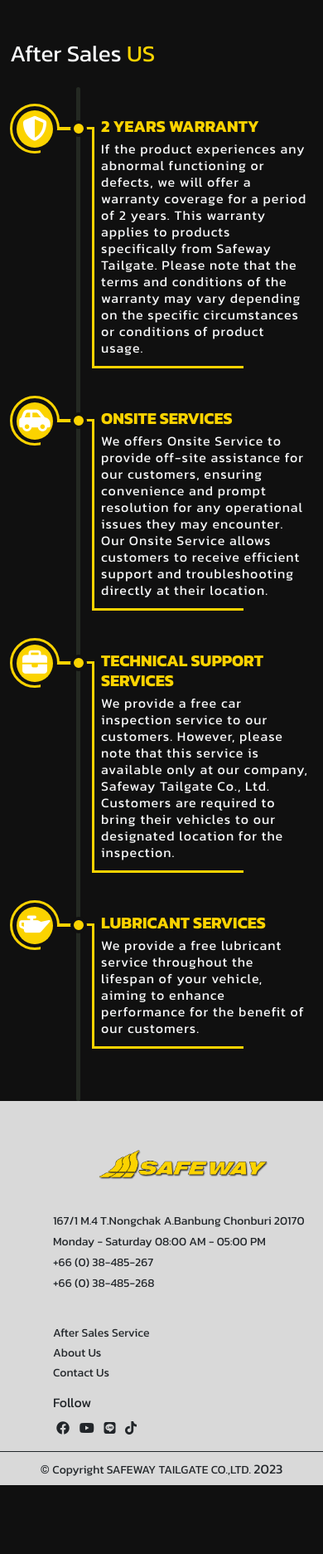
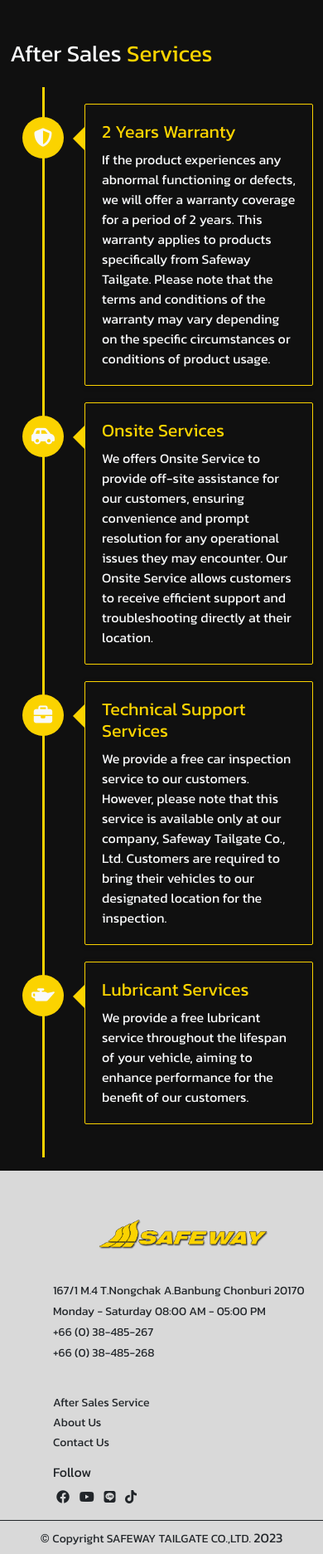
Before and after one commit to GunZiR/SafewayWebsite, a Django app: page /after-sales-service in a window 390 px wide. Shown: the part 76-1949 px from the top of the page at 83% size. Before the commit the page ends 1866 px from the top, so only its background shows below. Run offline with Django 4.2, Linux system fonts and the light colour scheme; some libraries are stand-ins or nearby versions.

Commit message:
redesign after sale service page

```diff
--- a/static/css/after_sales_service.css
+++ b/static/css/after_sales_service.css
@@ -1,198 +1,163 @@
-.main-timeline6{
-  overflow: hidden;
-  position: relative
+.service {
+    list-style: none;
+    padding: 20px 0 20px;
+    position: relative;
 }
-.main-timeline6 .timeline{
-  width: 50%;
-  float: right;
+    .service:before {
+        top: 0;
+        bottom: 0;
+        position: absolute;
+        content: " ";
+        width: 3px;
+        background-color: #fbd300;
+        left: 50%;
+        margin-left: -1.5px;
+    }
+    .service > li {
+        margin-bottom: 20px;
         position: relative;
-  z-index: 1
     }
-.main-timeline6 .timeline:after, .main-timeline6 .timeline:before{
+        .service > li:before,
+        .service > li:after {
+            content: " ";
+            display: table;
+        }
+        .service > li:after {
+            clear: both;
+        }
+
+        .service > li:before,
+        .service > li:after {
+            content: " ";
+            display: table;
+        }
+
+        .service > li:after {
+            clear: both;
+        }
+
+        .service > li > .service-panel {
+            width: 46%;
+            float: left;
+            border: 1px solid #fbd300;
+            border-radius: 2px;
+            padding: 20px;
+            position: relative;
+            -webkit-box-shadow: 0 1px 6px rgba(0, 0, 0, 0.175);
+            box-shadow: 0 1px 6px rgba(0, 0, 0, 0.175);
+        }
+
+            .service > li > .service-panel:before {
                 position: absolute;
-  top: 50%;
-  content: "";
-  display: block;
-  clear: both
+                top: 26px;
+                right: -15px;
+                display: inline-block;
+                border-top: 15px solid transparent;
+                border-left: 15px solid #fbd300;
+                border-right: 0 solid #fbd300;
+                border-bottom: 15px solid transparent;
+                content: " ";
             }
-.main-timeline6 .timeline:before{
-  width: 40%;
-  height: 6px;
-  background: #f8f9fa;
-  left: 0;
-  z-index: -1;
-  transform: translateY(-50%)
+
+            .service > li > .service-panel:after {
+                position: absolute;
+                top: 27px;
+                right: -14px;
+                display: inline-block;
+                border-top: 14px solid transparent;
+                border-left: 14px solid #fbd300;
+                border-right: 0 solid #fbd300;
+                border-bottom: 14px solid transparent;
+                content: " ";
             }
-.main-timeline6 .timeline:after{
-  width: 6px;
-  height: 70%;
-  background: #f8f9fa;
-  left: -3px
-}
-.main-timeline6 .timeline-content{
-  width: 65%;
-  float: right;
-  padding: 30px 0 30px 30px;
-  margin-right: 15px;
-  background: #f8f9fa;
-  border-radius: 10px;
-}
-.main-timeline6 .timeline-content:after, .main-timeline6 .timeline-content:before{
-  content: "";
-  width: 26px;
-  height: 26px;
-  border-radius: 50%;
-  background: #f8f9fa;
-  position: absolute;
-  top: 50%;
-  left: -13px;
-  z-index: 1;
-  transform: translateY(-50%)
-}
-.main-timeline6 .timeline-content:after{
-  left: 30%;
-  transform: translate(-50%, -50%)
-}
-.main-timeline6 .content-inner{
-  padding: 35px 15px 35px 110px;
-  margin-right: -15px;
-  background: #FBD300;
-  border-radius: 150px 0 0 150px;
-  position: relative
-}
-.main-timeline6 .content-inner:after, .main-timeline6 .content-inner:before{
-  content: "";
-  border-left: 15px solid #FBD300;
-  border-top: 10px solid transparent;
-  position: absolute;
-  top: -10px;
-  right: 0
-}
-.main-timeline6 .content-inner:after{
-  border-top: none;
-  border-bottom: 10px solid transparent;
-  top: auto;
-  bottom: -10px
-}
-.main-timeline6 .icon{
-  width: 110px;
-  height: 100%;
+
+        .service > li > .service-badge {
+            color: #f8f9fa;
+            width: 50px;
+            height: 50px;
+            line-height: 50px;
+            font-size: 1.4em;
             text-align: center;
             position: absolute;
-  top: 0;
-  left: 0
+            top: 16px;
+            left: 50%;
+            margin-left: -25px;
+            background-color: #fbd300;
+            z-index: 100;
+            border-top-right-radius: 50%;
+            border-top-left-radius: 50%;
+            border-bottom-right-radius: 50%;
+            border-bottom-left-radius: 50%;
         }
-.main-timeline6 .icon i{
-  font-size: 60px;
-  font-weight: 700;
-  color: #101010;
-  position: absolute;
-  top: 50%;
-  left: 50%;
-  transform: translate(-50%,-50%)
+
+        .service > li.service-inverted > .service-panel {
+            float: right;
         }
-.main-timeline6 .title{
-  font-size: 22px;
-  font-weight: 700;
-  color: #101010;
-  margin: 0 0 5px
+
+            .service > li.service-inverted > .service-panel:before {
+                border-left-width: 0;
+                border-right-width: 15px;
+                left: -15px;
+                right: auto;
             }
-.main-timeline6 .description{
-  font-size: 14px;
-  color: #101010;
-  margin: 0
+
+            .service > li.service-inverted > .service-panel:after {
+                border-left-width: 0;
+                border-right-width: 14px;
+                left: -14px;
+                right: auto;
             }
-.main-timeline6 .timeline:nth-child(2n) .icon,.main-timeline6 .timeline:nth-child(2n):after,.main-timeline6 .timeline:nth-child(2n):before{
-  left: auto;
-  right: 0
+
+.service-badge {
+    background-color: #fbd300 !important;
 }
-.main-timeline6 .timeline:nth-child(2n):after{
-  right: -3px
+
+.service-title {
+    margin-top: 0;
+    color: inherit;
 }
-.main-timeline6 .timeline:nth-child(2n) .timeline-content{
-  float: left;
-  padding: 30px 30px 30px 0;
-  margin: 0 0 0 15px
+
+.service-body > p,
+.service-body > ul {
+    margin-bottom: 0;
 }
-.main-timeline6 .timeline:nth-child(2n) .timeline-content:after,.main-timeline6 .timeline:nth-child(2n) .timeline-content:before{
-  left: auto;
-  right: -13px
+
+    .service-body > p + p {
+        margin-top: 5px;
     }
-.main-timeline6 .timeline:nth-child(2n) .timeline-content:after{
-  right: 30%;
-  margin-right: -25px
+
+@media (max-width: 767px) {
+    ul.service:before {
+        left: 40px;
     }
-.main-timeline6 .timeline:nth-child(2n) .content-inner{
-  padding: 35px 110px 35px 15px;
-  margin: 0 0 0 -15px;
-  border-radius: 0 150px 150px 0
+
+    ul.service > li > .service-panel {
+        width: calc(100% - 90px);
+        width: -moz-calc(100% - 90px);
+        width: -webkit-calc(100% - 90px);
     }
-.main-timeline6 .timeline:nth-child(2n) .content-inner:after,.main-timeline6 .timeline:nth-child(2n) .content-inner:before{
-  border: none;
-  border-right: 15px solid #FBD300;
-  border-top: 10px solid transparent;
+
+    ul.service > li > .service-badge {
+        left: 15px;
+        margin-left: 0;
+        top: 16px;
+    }
+
+    ul.service > li > .service-panel {
+        float: right;
+    }
+
+        ul.service > li > .service-panel:before {
+            border-left-width: 0;
+            border-right-width: 15px;
+            left: -15px;
             right: auto;
-  left: 0
         }
-.main-timeline6 .timeline:nth-child(2n) .content-inner:after{
-  border-top: none;
-  border-bottom: 10px solid transparent
-}
-.main-timeline6 .timeline:nth-child(2){
-  margin-top: 200px
-}
-.main-timeline6 .timeline:nth-child(odd){
-  margin: -190px 0 0
-}
-.main-timeline6 .timeline:nth-child(even){
-  margin-bottom: 70px
-}
-.main-timeline6 .timeline:first-child, .main-timeline6 .timeline:last-child:nth-child(even){
-  margin: 0
-}
-@media only screen and (max-width: 990px) and (min-width: 768px){
-  .main-timeline6 .timeline:after{
-    height: 80%
+
+        ul.service > li > .service-panel:after {
+            border-left-width: 0;
+            border-right-width: 14px;
+            left: -14px;
+            right: auto;
         }
 }
-@media only screen and (max-width: 767px){
-  .main-timeline6 .timeline:last-child, .main-timeline6 .timeline:nth-child(even), .main-timeline6 .timeline:nth-child(odd){
-    margin: 0
-  }
-  .main-timeline6 .timeline{
-    width: 95%;
-    margin: 15px 15px 15px 0!important
-  }
-  .main-timeline6 .timeline .timeline-content:after,.main-timeline6 .timeline .timeline-content:before,.main-timeline6 .timeline:after,.main-timeline6 .timeline:before{
-    display: none
-  }
-  .main-timeline6 .timeline-content, .main-timeline6 .timeline:nth-child(2n) .timeline-content{
-    width: 100%;
-    float: none;
-    padding: 30px 0 30px 30px;
-    margin: 0
-  }
-  .main-timeline6 .content-inner, .main-timeline6 .timeline:nth-child(2n) .content-inner{
-    padding: 35px 15px 35px 110px;
-    margin: 0 -15px 0 0;
-    border-radius: 150px 0 0 150px
-  }
-  .main-timeline6 .timeline:nth-child(2n) .content-inner:after,.main-timeline6 .timeline:nth-child(2n) .content-inner:before{
-    border: none;
-    border-left: 15px solid #FBD300;
-    border-top: 10px solid transparent;
-    right: 0;
-    left: auto
-  }
-  .main-timeline6 .timeline:nth-child(2n) .content-inner:after{
-    border-top: none;
-    border-bottom: 10px solid transparent
-  }
-  .main-timeline6 .timeline:nth-child(2n) .icon{
-    top: 0;
-    left: 0
-  }
-  .main-timeline6 .timeline:nth-child(4n) .content-inner:after,.main-timeline6 .timeline:nth-child(4n) .content-inner:before{
-    border-left-color: #FBD300
-  }
-}
--- a/static/css/test.css
+++ /dev/null
@@ -1,47 +0,0 @@
-.main-timeline{position:relative}
-.main-timeline:before{content:"";width:5px;height:100%;border-radius:20px;margin:0 auto;background:#242922;position:absolute;top:0;left:0;right:0}
-.main-timeline .timeline{display:inline-block;margin-bottom:50px;position:relative}
-.main-timeline .timeline:before{content:"";width:20px;height:20px;border-radius:50%;border:4px solid #101010;background:#fbd300;position:absolute;top:50%;left:50%;z-index:1;transform:translate(-50%,-50%)}
-.main-timeline .timeline-icon{display:inline-block;width:130px;height:130px;border-radius:50%;border:3px solid #fbd300;padding:13px;text-align:center;position:absolute;top:50%;left:30%;transform:translateY(-50%)}
-.main-timeline .timeline-icon i{display:block;border-radius:50%;background:#fbd300;font-size:64px;color:#fff;line-height:100px;z-index:1;position:relative}
-.main-timeline .timeline-icon:after,.main-timeline .timeline-icon:before{content:"";width:100px;height:4px;background:#fbd300;position:absolute;top:50%;right:-100px;transform:translateY(-50%)}
-.main-timeline .timeline-icon:after{width:70px;height:50px;background:#101010;top:89px;right:-30px}
-.main-timeline .timeline-content{width:50%;padding:0 50px;margin:52px 0 0;float:right;position:relative}
-.main-timeline .timeline-content:before{content:"";width:70%;height:100%;border:3px solid #fbd300;border-top:none;border-right:none;position:absolute;bottom:-13px;left:35px}
-.main-timeline .timeline-content:after{content:"";width:37px;height:3px;background:#fbd300;position:absolute;top:13px;left:0}
-.main-timeline .title{font-size:20px;font-weight:600;color:#fbd300;text-transform:uppercase;margin:0 0 5px}
-.main-timeline .description{display:inline-block;font-size:16px;line-height:20px;letter-spacing:1px;margin:0}
-.main-timeline .timeline:nth-child(even) .timeline-icon{left:auto;right:30%}
-.main-timeline .timeline:nth-child(even) .timeline-icon:before{right:auto;left:-100px}
-.main-timeline .timeline:nth-child(even) .timeline-icon:after{right:auto;left:-30px}
-.main-timeline .timeline:nth-child(even) .timeline-content{float:left}
-.main-timeline .timeline:nth-child(even) .timeline-content:before{left:auto;right:35px;transform:rotateY(180deg)}
-.main-timeline .timeline:nth-child(even) .timeline-content:after{left:auto;right:0}
-@media only screen and (max-width:1200px){.main-timeline .timeline-icon:before{width:50px;right:-50px}
-.main-timeline .timeline:nth-child(even) .timeline-icon:before{right:auto;left:-50px}
-.main-timeline .timeline-content{margin-top:75px}
-}
-@media only screen and (max-width:990px){.main-timeline .timeline{margin:0 0 10px}
-.main-timeline .timeline-icon{left:25%}
-.main-timeline .timeline:nth-child(even) .timeline-icon{right:25%}
-.main-timeline .timeline-content{margin-top:115px}
-}
-@media only screen and (max-width:767px){.main-timeline{padding-top:50px}
-.main-timeline:before{left:80px;right:0;margin:0}
-.main-timeline .timeline{margin-bottom:70px}
-.main-timeline .timeline:before{top:0;left:83px;right:0;margin:0}
-.main-timeline .timeline-icon{width:60px;height:60px;line-height:40px;padding:5px;top:0;left:0}
-.main-timeline .timeline:nth-child(even) .timeline-icon{left:0;right:auto}
-.main-timeline .timeline-icon:before,.main-timeline .timeline:nth-child(even) .timeline-icon:before{width:25px;left:auto;right:-25px}
-.main-timeline .timeline-icon:after,.main-timeline .timeline:nth-child(even) .timeline-icon:after{width:25px;height:30px;top:44px;left:auto;right:-5px}
-.main-timeline .timeline-icon i{font-size:30px;line-height:45px}
-.main-timeline .timeline-content,.main-timeline .timeline:nth-child(even) .timeline-content{width:100%;margin-top:-15px;padding-left:130px;padding-right:5px}
-.main-timeline .timeline:nth-child(even) .timeline-content{float:right}
-.main-timeline .timeline-content:before,.main-timeline .timeline:nth-child(even) .timeline-content:before{width:50%;left:120px}
-.main-timeline .timeline:nth-child(even) .timeline-content:before{right:auto;transform:rotateY(0)}
-.main-timeline .timeline-content:after,.main-timeline .timeline:nth-child(even) .timeline-content:after{left:85px}
-}
-@media only screen and (max-width:479px){.main-timeline .timeline-content,.main-timeline .timeline:nth-child(2n) .timeline-content{padding-left:110px}
-.main-timeline .timeline-content:before,.main-timeline .timeline:nth-child(2n) .timeline-content:before{left:99px}
-.main-timeline .timeline-content:after,.main-timeline .timeline:nth-child(2n) .timeline-content:after{left:65px}
-}
--- a/templates/app/after_sales_service.html
+++ b/templates/app/after_sales_service.html
@@ -6,27 +6,30 @@
 {% endblock %}
 
 {% block content %}
-<link rel="stylesheet" href="{% static 'css/test.css' %}">
+<link rel="stylesheet" href="{% static 'css/after_sales_service.css' %}">
 
 <div class="container pt-4 pb-3">
 	<div class="row">
 	  <div class="container mt-4">
 		<h1>
 		  <span class="text-light">After Sales</span>
-		  <span class="yellow-text">US</span>
+		  <span class="yellow-text">Services</span>
 		</h1>
 	  </div>
 	</div>
 </div>
 <div class="container">
-	<div class="row">
-		<div class="col-md-12">
-			<div class="main-timeline">
-				<a href="#" class="timeline text-decoration-none">
-					<div class="timeline-icon"><i class="fa-solid fa-shield-halved"></i></div>
-					<div class="timeline-content">
-						<h3 class="title">2 Years Warranty</h3>
-						<p class="description white-text">
+    <ul class="service">
+        <li>
+			<div class="service-badge">
+				<i class="fa-solid fa-shield-halved"></i>
+			</div>
+			<div class="service-panel">
+				<div class="service-heading yellow-text">
+					<h4 class="service-title">2 Years Warranty</h4>
+				</div>
+				<div class="service-body white-text">
+					<p>
 						If the product experiences any abnormal functioning or defects,
 						we will offer a warranty coverage for a period of 2 years.
 						This warranty applies to products specifically from Safeway Tailgate.
@@ -34,40 +37,55 @@
 						circumstances or conditions of product usage.
 					</p>
 				</div>
-				</a>
-				<a href="#" class="timeline text-decoration-none">
-					<div class="timeline-icon"><i class="fa-solid fa-car-side"></i></div>
-					<div class="timeline-content">
-						<h3 class="title">Onsite Services</h3>
-						<p class="description white-text">
+			</div>
+        </li>
+        <li class="service-inverted">
+          <div class="service-badge">
+			<i class="fa-solid fa-car-side"></i>
+		</div>
+		<div class="service-panel">
+			<div class="service-heading yellow-text">
+				<h4 class="service-title">Onsite Services</h4>
+			</div>
+			<div class="service-body white-text">
+				<p>
 					We offers Onsite Service to provide off-site assistance for our customers,
 					ensuring convenience and prompt resolution for any operational issues they may encounter.
 					Our Onsite Service allows customers to receive efficient support and troubleshooting directly at their location.
 				</p>
 			</div>
-				</a>
-				<a href="#" class="timeline text-decoration-none">
-					<div class="timeline-icon"><i class="fa-solid fa-briefcase"></i></div>
-					<div class="timeline-content">
-						<h3 class="title">Technical Support Services</h3>
-						<p class="description white-text">
+          </div>
+        </li>
+        <li>
+			<div class="service-badge">
+				<i class="fa-solid fa-briefcase"></i>
+			</div>
+			<div class="service-panel">
+				<div class="service-heading yellow-text">
+					<h4 class="service-title">Technical Support Services</h4>
+				</div>
+				<div class="service-body white-text">
+					<p>
 						We provide a free car inspection service to our customers. However, please
 						note that this service is available only at our company, Safeway Tailgate Co., Ltd.
 						Customers are required to bring their vehicles to our designated location for the inspection.
 					</p>
 				</div>
-				</a>
-				<a href="#" class="timeline text-decoration-none">
-					<div class="timeline-icon"><i class="fa-solid fa-oil-can"></i></div>
-					<div class="timeline-content">
-						<h3 class="title">Lubricant Services</h3>
-						<p class="description white-text">
+			</div>
+        </li>
+		<li class="service-inverted">
+			<div class="service-badge"><i class="fa-solid fa-oil-can"></i></div>
+			<div class="service-panel">
+			  <div class="service-heading yellow-text">
+				<h4 class="service-title">Lubricant Services</h4>
+			  </div>
+			  <div class="service-body white-text">
+				<p>
 					We provide a free lubricant service throughout the lifespan of your vehicle, aiming to enhance performance for the benefit of our customers.
 				</p>
 			  </div>
-				</a>
 			</div>
-		</div>
-	</div>
+		  </li>
+    </ul>
 </div>
 {% endblock %}
--- a/website/settings.py
+++ b/website/settings.py
@@ -24,7 +24,7 @@
 SECRET_KEY = 'django-insecure-6xokv=zukhuaj8p9)k-(59pmwh%na=p*a6d2ro@c0z6)i&n$qq'
 
 # SECURITY WARNING: don't run with debug turned on in production!
-DEBUG = False
+DEBUG = True
 
 ALLOWED_HOSTS = ['*']
 
@@ -126,7 +126,9 @@
 # https://docs.djangoproject.com/en/4.2/howto/static-files/
 
 
-STATIC_URL = '/assets/'
+STATIC_URL = '/static/'
+
+STATIC_ROOT = (BASE_DIR /'staticfiles')
 
 STATICFILES_DIRS = [
     BASE_DIR / 'static',
```
Lines whose indentation alone changed are shown as unchanged.
